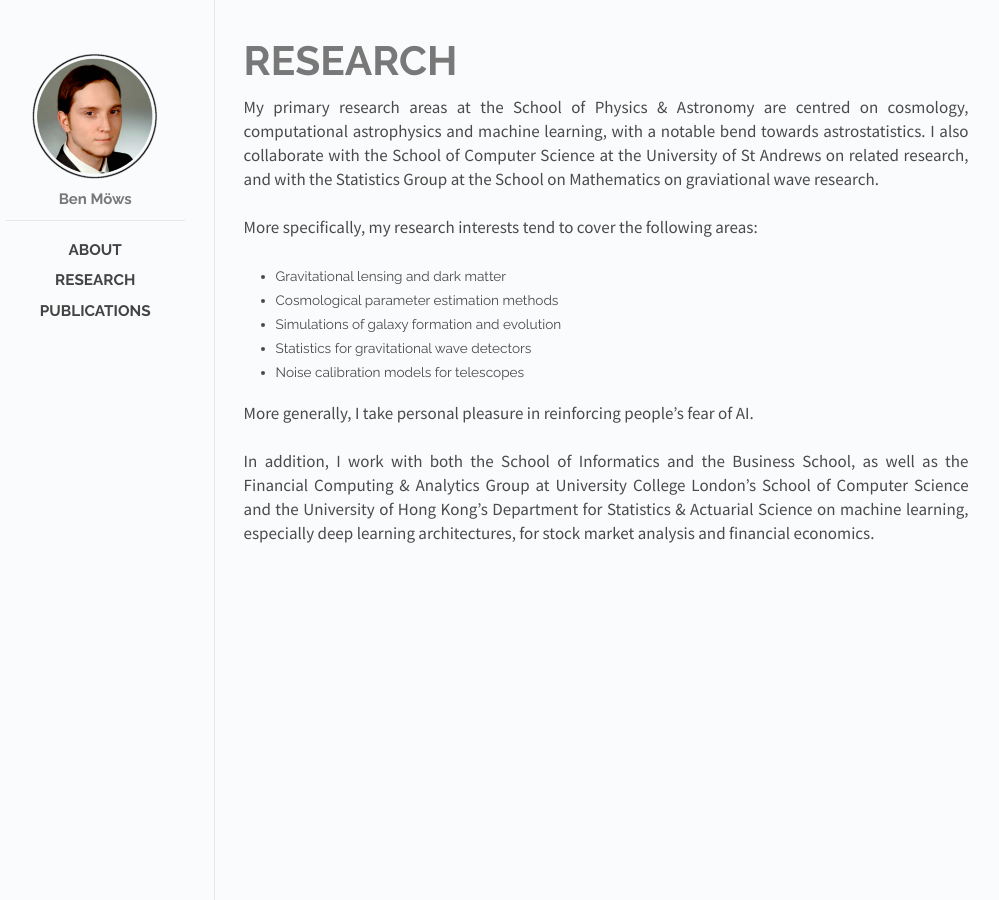
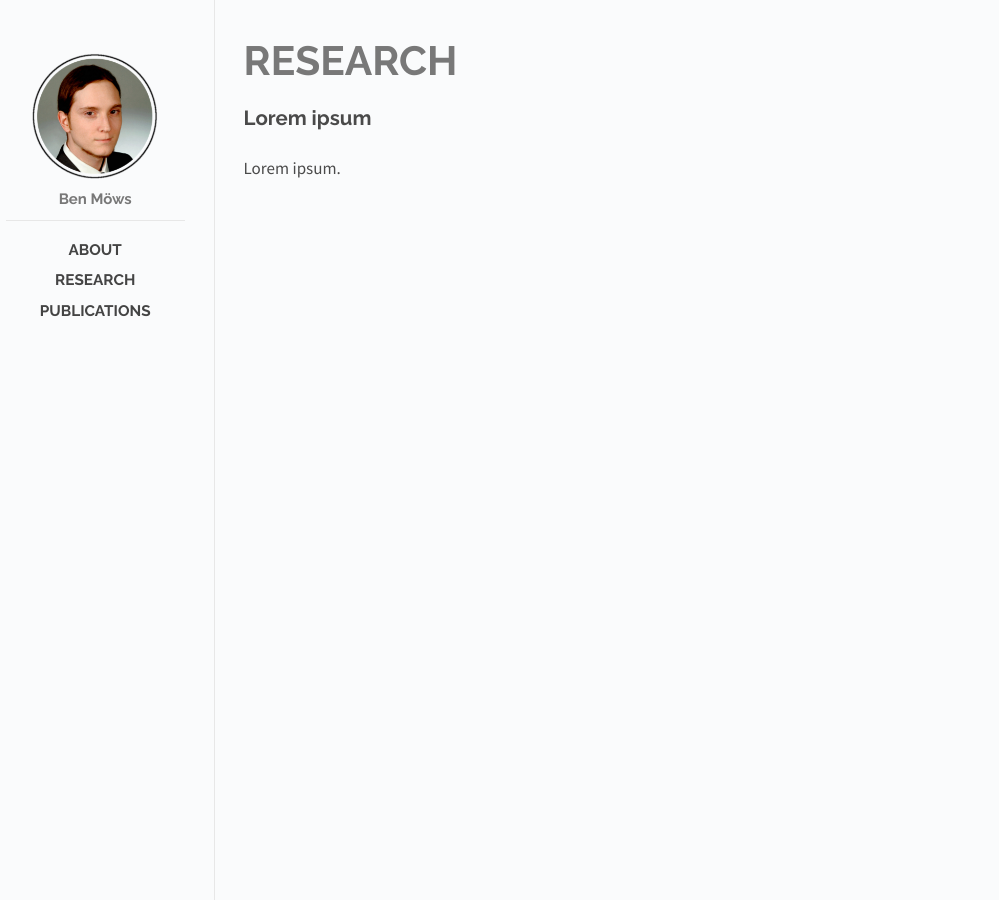
Before and after one commit to moews/moews.github.io, a Jekyll site: the page built from _posts/2017-03-26-research.md, in a window 1280 px wide. Shown: the whole page, without its empty margins (144-1143 px from the left). Built offline with Jekyll 4.4.1, drawn with Linux system fonts in a browser that asks for light colours.

Commit message:
Create 2017-03-26-research.md

```diff
--- a/_posts/2017-03-26-research.md
+++ b/_posts/2017-03-26-research.md
@@ -6,16 +6,6 @@ cover: cover.jpg
 categories: posts
 ---
 
-My primary research areas at the School of Physics & Astronomy are centred on cosmology, computational astrophysics and machine learning, with a notable bend towards astrostatistics. I also collaborate with the School of Computer Science at the University of St Andrews on related research, and with the Statistics Group at the School on Mathematics on graviational wave research.
-<br><br>
-More specifically, my research interests tend to cover the following areas:
-<ul>
-<li>Gravitational lensing and dark matter</li>
-<li>Cosmological parameter estimation methods</li>
-<li>Simulations of galaxy formation and evolution</li>
-<li>Statistics for gravitational wave detectors</li>
-<li>Noise calibration models for telescopes</li>
-</ul>
-More generally, I take personal pleasure in reinforcing people's fear of AI.
-<br><br>
-In addition, I work with both the School of Informatics and the Business School, as well as the Financial Computing & Analytics Group at University College London's School of Computer Science and the University of Hong Kong's Department for Statistics & Actuarial Science on machine learning, especially deep learning architectures, for stock market analysis and financial economics.
+## Lorem ipsum
+
+Lorem ipsum.
```
